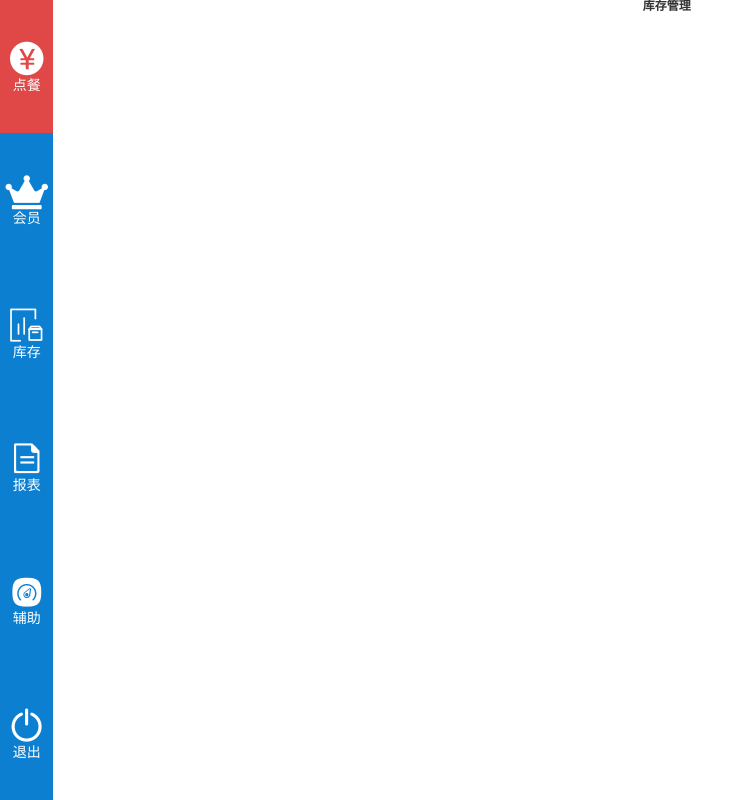
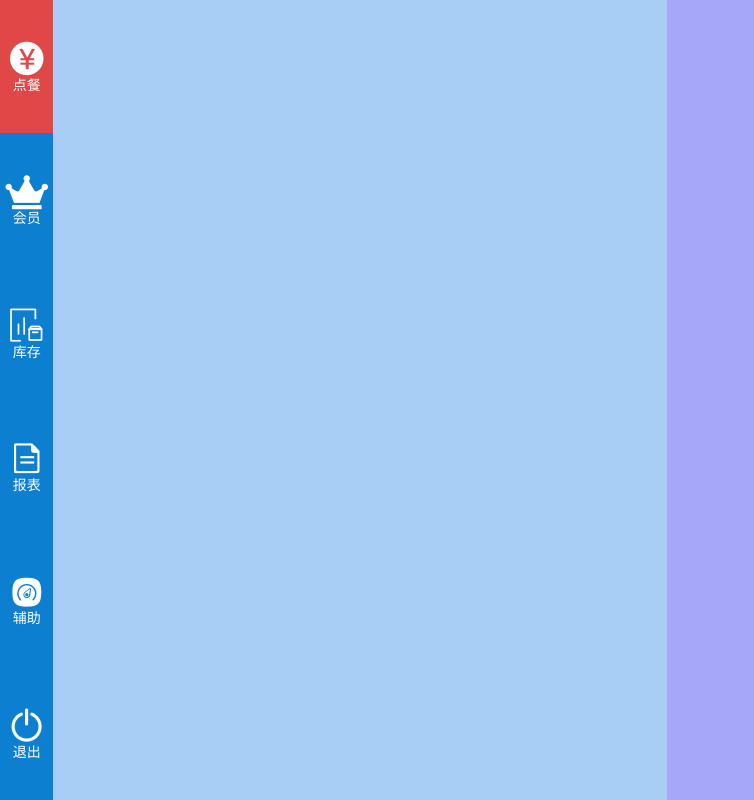
Before and after one commit to fenghuitian1/Text, a Vue app in the folder chileme-cli/: page /stockManagement in a window 1280 px wide. Shown: the whole page, without its empty margins (0-754 px from the left). Built offline with nearby package versions, Linux system fonts and the light colour scheme.

Commit message:
前端项目样式的补充

```diff
--- a/chileme-cli/src/views/ChooseGoods.vue
+++ b/chileme-cli/src/views/ChooseGoods.vue
@@ -1,6 +1,9 @@
 <template>
     <div class="chooseGoods">
-        <h1>chooseGoods</h1>
+        <el-row>
+            <el-col :span="8"><div class="cartsAndOrder"></div></el-col>
+            <el-col :span="16"><div class="menu"></div></el-col>
+        </el-row>
     </div>
 </template>
 
@@ -16,5 +19,21 @@ export default {
 </script>
 
 <style lang="scss" scoped>
+$h:100%;
+.chooseGoods{
+    height: $h;
+    .el-row,.el-col{
+        height: $h;
+    }
+    .cartsAndOrder,.menu{
+        height: $h;
+    }
+    .cartsAndOrder{
+        background: rgb(222, 223, 224);
+    }
+    .menu{
+        background: rgb(244, 244, 245);
+    }
 
+}
 </style>
--- a/chileme-cli/src/views/Home.vue
+++ b/chileme-cli/src/views/Home.vue
@@ -3,9 +3,13 @@
     <el-row>
       <el-col :span="1">
         <div class="grid-left grid-content bg-purple-dark">
-          <div class="iconfont" @click="jumpTo('/chooseGoods')" >&#xe642;<i>点餐</i></div>
+          <div class="iconfont" @click="jumpTo('/chooseGoods')"
+            :class='link === "/chooseGoods"?"active":""'
+          >&#xe642;<i>点餐</i></div>
           <div class="iconfont">&#xe616;<i>会员</i></div>
-          <div class="iconfont" @click="jumpTo('/stockManagement')">&#xe65f;<i>库存</i></div>
+          <div class="iconfont" @click="jumpTo('/stockManagement')"
+            :class='link === "/stockManagement"?"active":""'
+          >&#xe65f;<i>库存</i></div>
           <div class="iconfont">&#xe64c;<i>报表</i></div>
           <div class="iconfont">&#xe600;<i>辅助</i></div>
           <div class="iconfont">&#xe650;<i>退出</i></div>
@@ -22,11 +26,12 @@ export default {
   name: 'Home',
   data(){
     return{
-
+      link:''
     }
   },
   methods:{
     jumpTo(name){
+      this.link = name
       this.$router.push(name)
     }
   }
@@ -50,10 +55,11 @@ export default {
       i{
         font-size: 14px;
       }
-      &:hover{
+      &:hover,&.active{
         background: #e04747;
         cursor: pointer;
       }
+
     }
   }
   .el-row,.el-col,.grid-left,.grid-right{
--- a/chileme-cli/src/views/StockManagement.vue
+++ b/chileme-cli/src/views/StockManagement.vue
@@ -1,6 +1,9 @@
 <template>
     <div class="stockManagement">
-        <h1>库存管理</h1>
+        <el-row>
+            <el-col :span="12"><div class="stockForm"></div></el-col>
+            <el-col :span="12"><div class="stockTable"></div></el-col>
+        </el-row>
     </div>
 </template>
 
@@ -15,5 +18,22 @@ export default {
 </script>
 
 <style lang="scss" scoped>
+$h:100%;
+.stockManagement{
+    height: $h;
+    .el-row,.el-col{
+        height: $h;
+    }
+    .stockForm,.stockTable{
+        height: $h;
+        overflow-y: auto;
+    }
+    .stockForm{
+        background: rgb(168, 206, 245);
+    }
+    .stockTable{
+        background: rgb(167, 167, 248);
+    }
 
+}
 </style>
```
